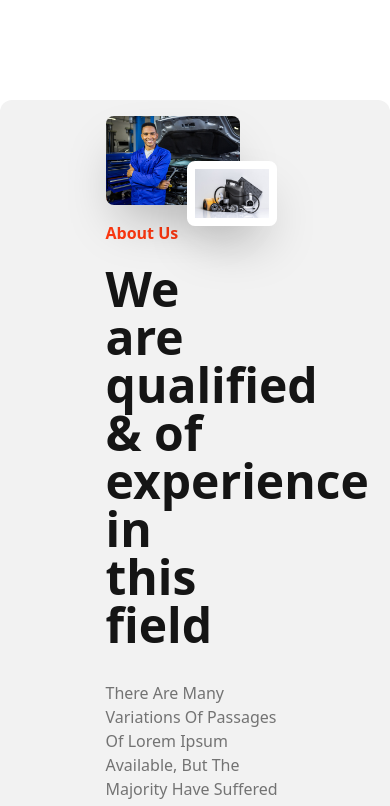
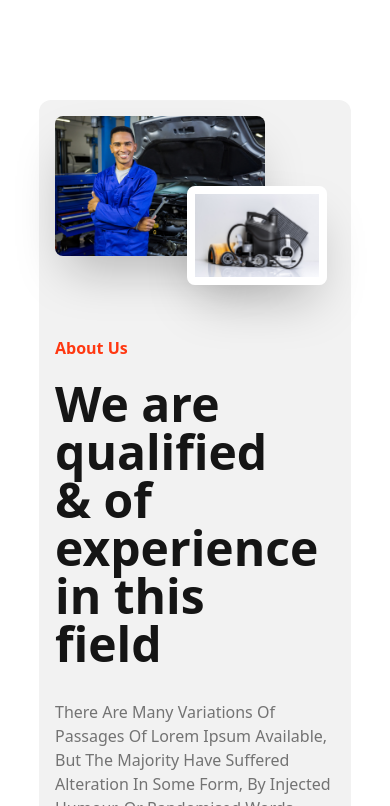
Before and after one commit to ahmadtnvir/car-doctor-client, a React (Vite) app: page / in a window 390 px wide. Shown: the part 798-1604 px from the top of the page. Built offline with nearby package versions, Linux system fonts and the light colour scheme.

Commit message:
Made responsive all section

```diff
--- a/src/Pages/Home/About/About.jsx
+++ b/src/Pages/Home/About/About.jsx
@@ -2,9 +2,9 @@ import parts from '../../../assets/images/about_us/parts.jpg';
 import person from '../../../assets/images/about_us/person.jpg';
 const About = () => {
   return (
-    <div className="hero min-h-screen bg-base-200 my-24 rounded-xl">
-      <div className="hero-content flex-col lg:flex-row ">
-        <div className='w-1/2 relative'>
+    <div className="hero min-h-screen bg-base-200 my-24 rounded-xl ">
+      <div className="hero-content flex-col lg:flex-row gap-20 lg:gap-0">
+        <div className='lg:w-1/2 relative'>
         <img
           src={person}
           className="w-3/4 rounded-lg shadow-2xl"
@@ -14,7 +14,7 @@ const About = () => {
           className="w-1/2 rounded-lg shadow-2xl absolute top-1/2 right-2 border-8 border-white"
         />
         </div>
-        <div className='w-1/2'>
+        <div className='lg:w-1/2'>
           <p className="text-5 text-[#FF3811] font-bold mb-5">About Us</p>
             <h1 className='text-5xl font-bold text-[#151515] w-3/4 mb-8'>
             We are qualified & of experience in this field
--- a/src/main.jsx
+++ b/src/main.jsx
@@ -5,7 +5,7 @@ import { RouterProvider } from "react-router-dom";
 import router from "./Routes/Routes.jsx";
 
 ReactDOM.createRoot(document.getElementById("root")).render(
-  <div className="max-w-6xl mx-auto">
+  <div className="max-w-[80%] lg:max-w-6xl mx-auto">
     <React.StrictMode>
       <RouterProvider router={router} />
     </React.StrictMode>
```
